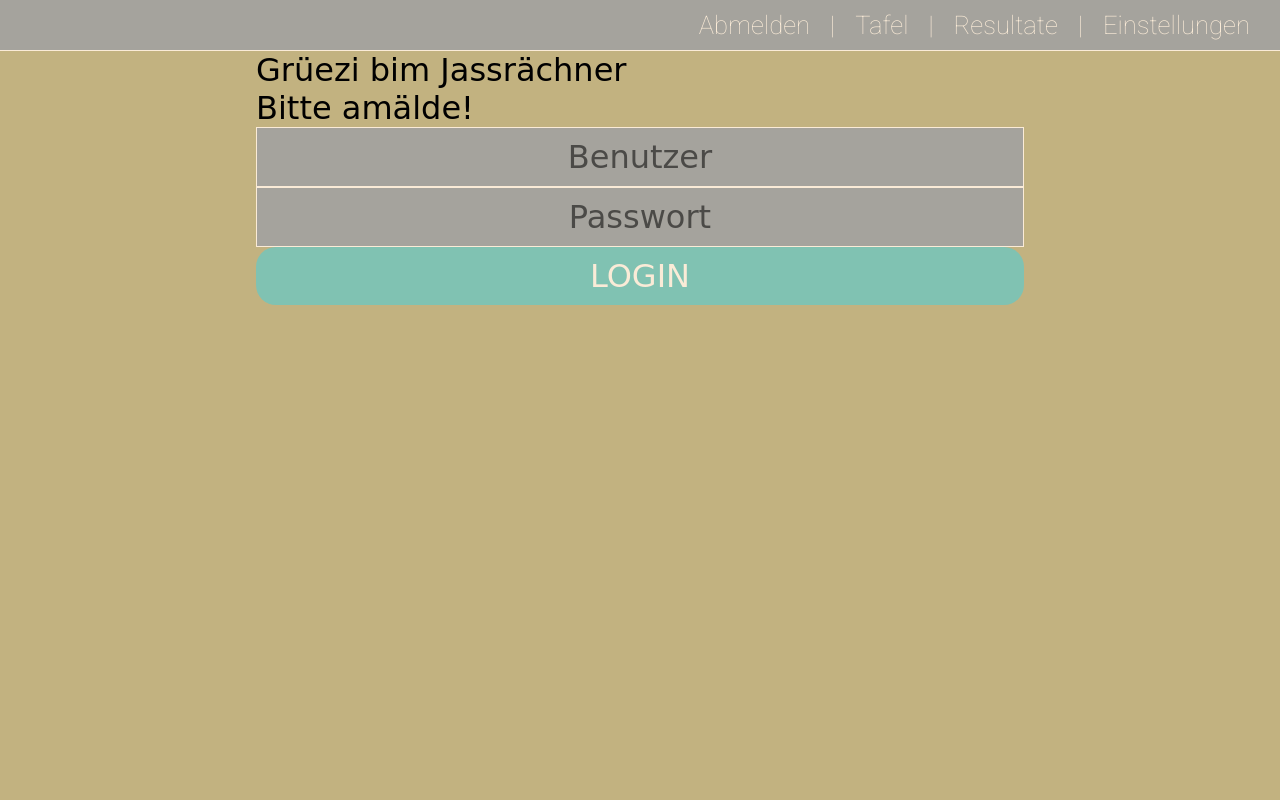
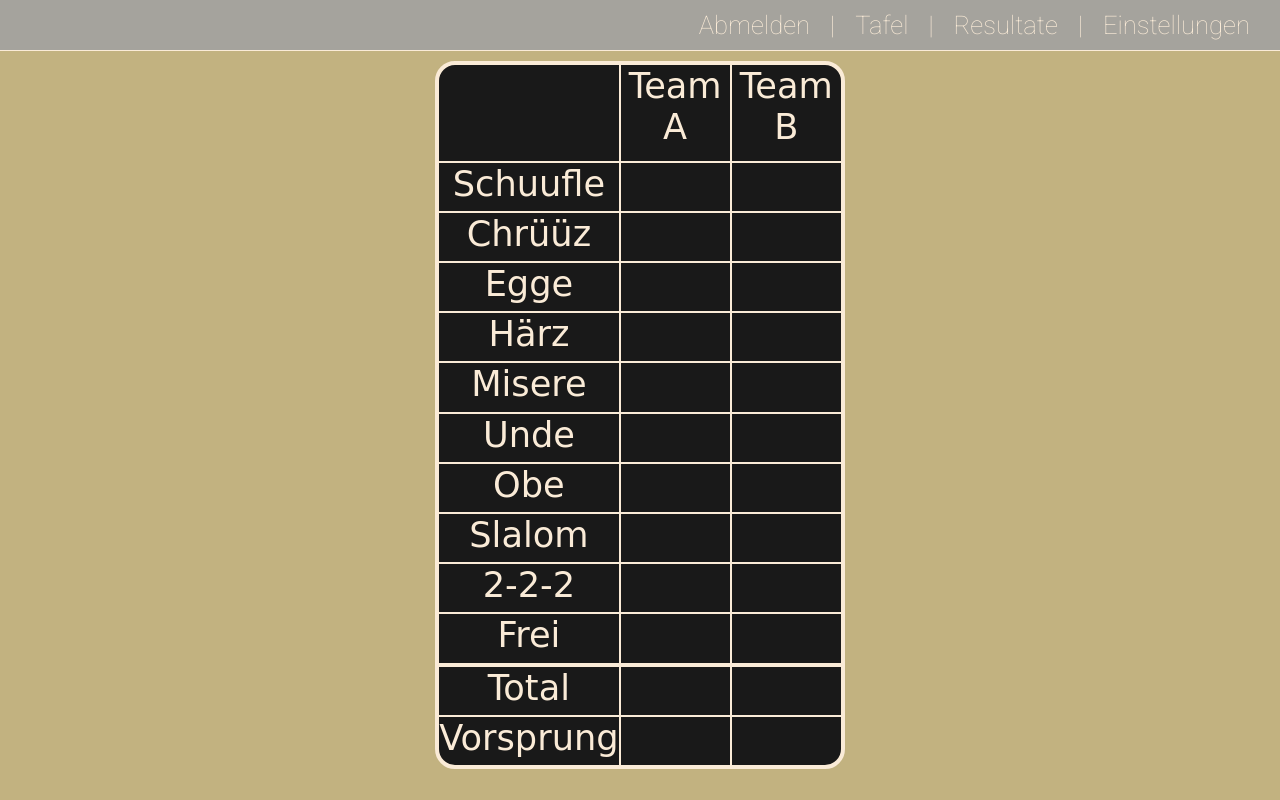
Before and after one commit to EricSommerhalder/jassrechner-svelte, a PHP site: page /tafel.html in a window 1280 px wide. Run offline with PHP 8.4, Linux system fonts and the light colour scheme; some web fonts are replaced.

Commit message:
tafel gestylt

```diff
--- a/css/styles.css
+++ b/css/styles.css
@@ -2,13 +2,13 @@
 
 body {
     font-family: 'Patrick Hand SC', cursive;
-    font-size: 2rem;
+    font-size: 2.2rem;
+    color: antiquewhite;
     background-color: #c2b280;
 }
 nav {
     font-family: 'Roboto', sans-serif;
     font-size: 1.6rem;
-    color: antiquewhite;
     padding: 10px 0;
     background-color: #a5a39d;
     border-bottom: 1px solid antiquewhite;
@@ -33,13 +33,13 @@ nav ul li a:hover {
     cursor: pointer;
 }
 main {
-    width: 60%;
+    width: 40%;
     display: flex;
     flex-direction: column;
     justify-content: center;
 }
 .leftside, .rightside {
-    width: 20%;
+    width: 30%;
 }
 form {
     display: flex;
@@ -61,6 +61,35 @@ form {
     border: 0;
     cursor: pointer;
 }
+div .table {
+    width: 80%;
+    margin: 10px auto;
+    background-color: #191919;
+    border: 4px solid antiquewhite;
+    border-radius: 20px;
+}
+table {
+    width: 100%;
+    height: calc(100vh - 100px);
+    text-align: center;
+    vertical-align: center;
+}
+tr {
+    border-bottom: 2px solid antiquewhite;
+}
+td {
+
+    border-right: 2px solid antiquewhite;
+}
+tr:nth-child(11){
+    border-bottom: 4px solid antiquewhite;
+}
+tr:last-child {
+    border: 0;
+}
+td:last-child {
+    border: 0;
+}
 input::-webkit-input-placeholder {
     color: #4b4a47;
 }
--- a/tafel.html
+++ b/tafel.html
@@ -22,11 +22,23 @@
     <div class="content">
       <aside class="leftside"></aside>
       <main>
-        <h2>Grüezi bim Jassrächner</h2>
-        <p>Bitte amälde!</p>
-        <input class="inputbox" type="text" placeholder="Benutzer">
-        <input class="inputbox"type="password" placeholder="Passwort">
-        <input class="submitbtn" type="submit" value="LOGIN">
+        <div class="table">
+            <table>
+                <tr><td></td><td>Team A</td><td>Team B</td></tr>
+                <tr><td>Schuufle</td><td></td><td></td></tr>
+                <tr><td>Chrüüz</td><td></td><td></td></tr>
+                <tr><td>Egge</td><td></td><td></td></tr>
+                <tr><td>Härz</td><td></td><td></td></tr>
+                <tr><td>Misere</td><td></td><td></td></tr>
+                <tr><td>Unde</td><td></td><td></td></tr>
+                <tr><td>Obe</td><td></td><td></td></tr>
+                <tr><td>Slalom</td><td></td><td></td></tr>
+                <tr><td>2-2-2</td><td></td><td></td></tr>
+                <tr><td>Frei</td><td></td><td></td></tr>
+                <tr><td>Total</td><td></td><td></td></tr>
+                <tr><td>Vorsprung</td><td></td><td></td></tr>
+            </table>
+        </div>
       </main>
       <aside class="rightside"></aside>
     </div>
```
